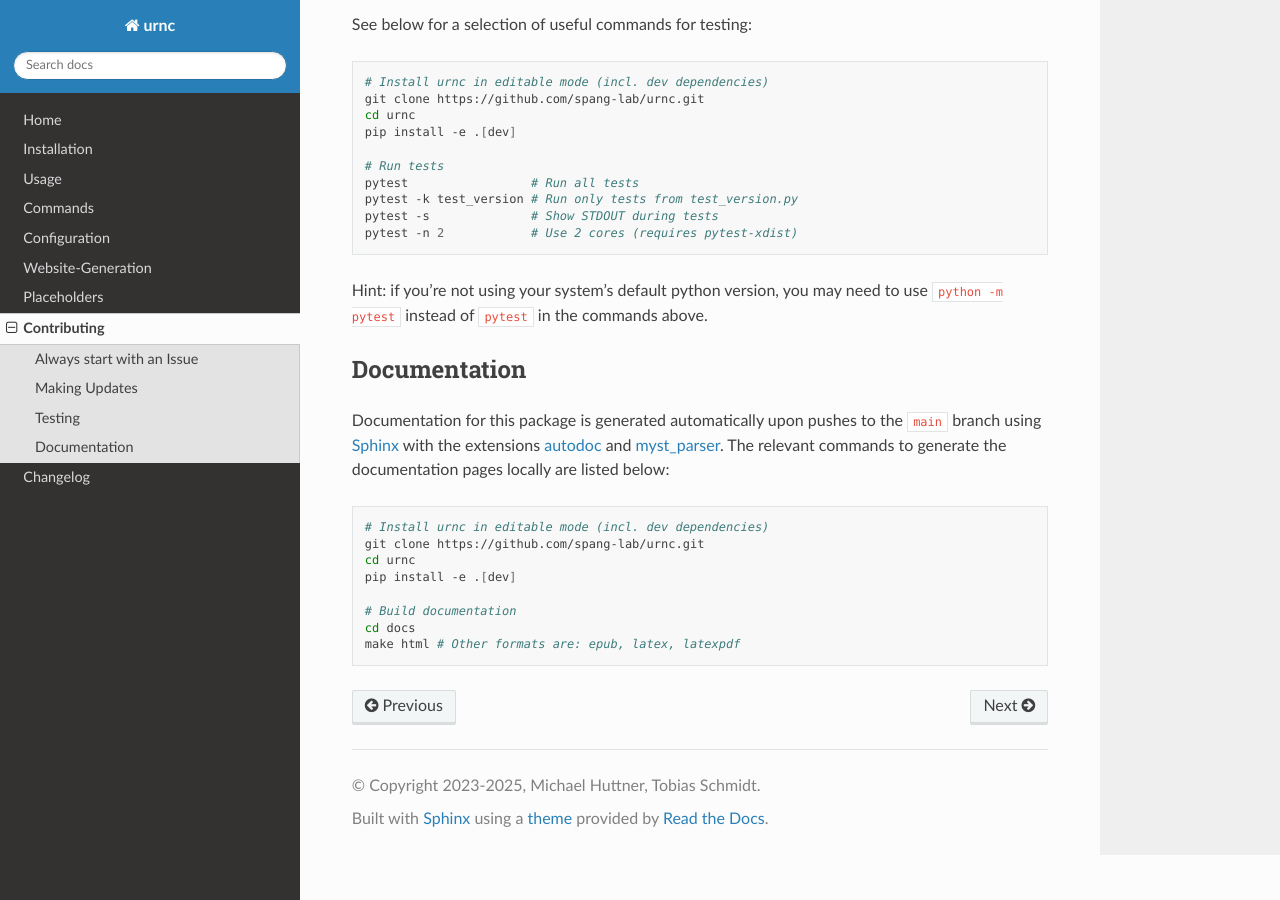
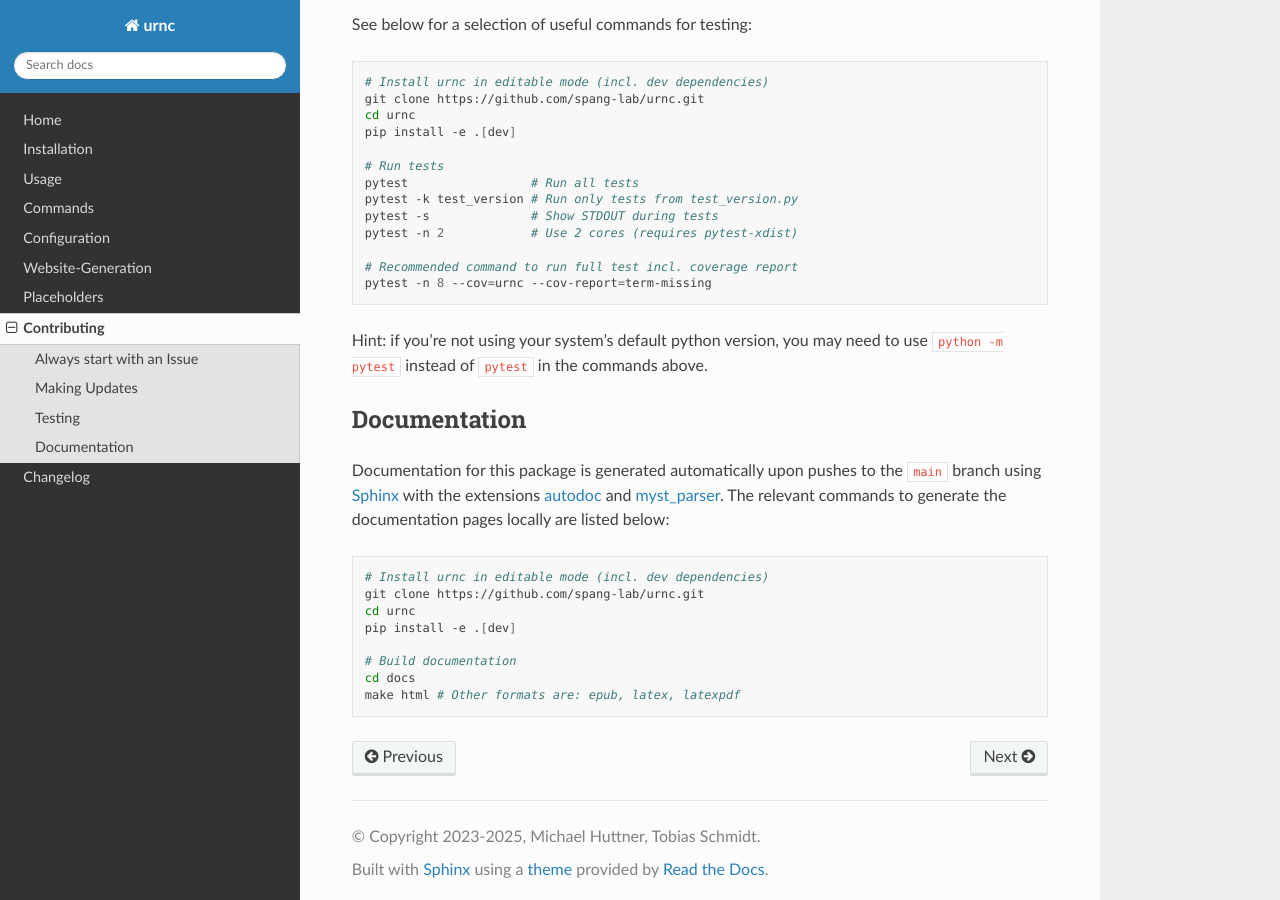
Before and after one commit to spang-lab/urnc, a Sphinx documentation site: the page built from docs/source/contributing.md, in a window 1280 px wide and 900 px high, scrolled down 1303 px. Built offline with Sphinx 7.4.7 and the Read the Docs theme 3.1.0, drawn with Linux system fonts in a browser that asks for light colours.

Commit message:
Add recommended command to run a full test

````diff
--- a/docs/source/contributing.md
+++ b/docs/source/contributing.md
@@ -65,6 +65,9 @@ pytest                 # Run all tests
 pytest -k test_version # Run only tests from test_version.py
 pytest -s              # Show STDOUT during tests
 pytest -n 2            # Use 2 cores (requires pytest-xdist)
+
+# Recommended command to run full test incl. coverage report
+pytest -n 8 --cov=urnc --cov-report=term-missing
 ```
 
 Hint: if you're not using your system's default python version, you may need to use `python -m pytest` instead of `pytest` in the commands above.
````
